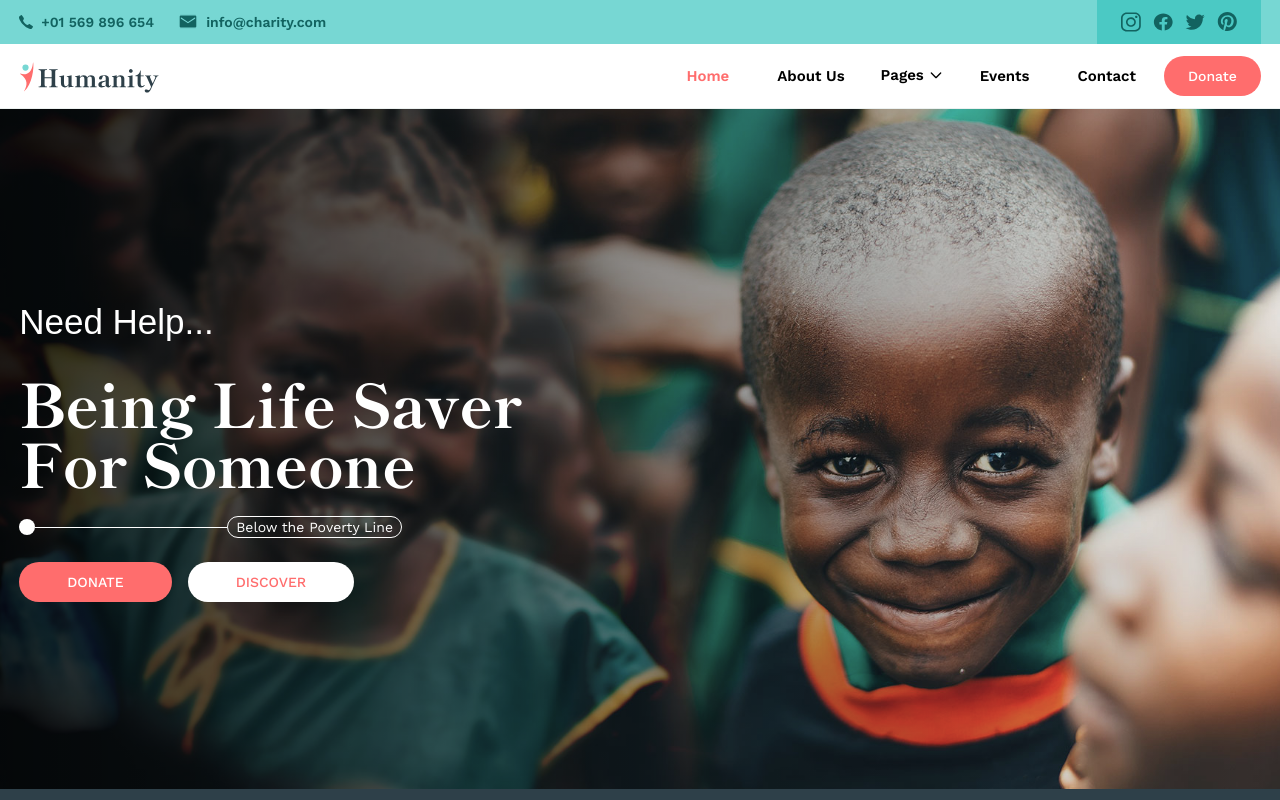
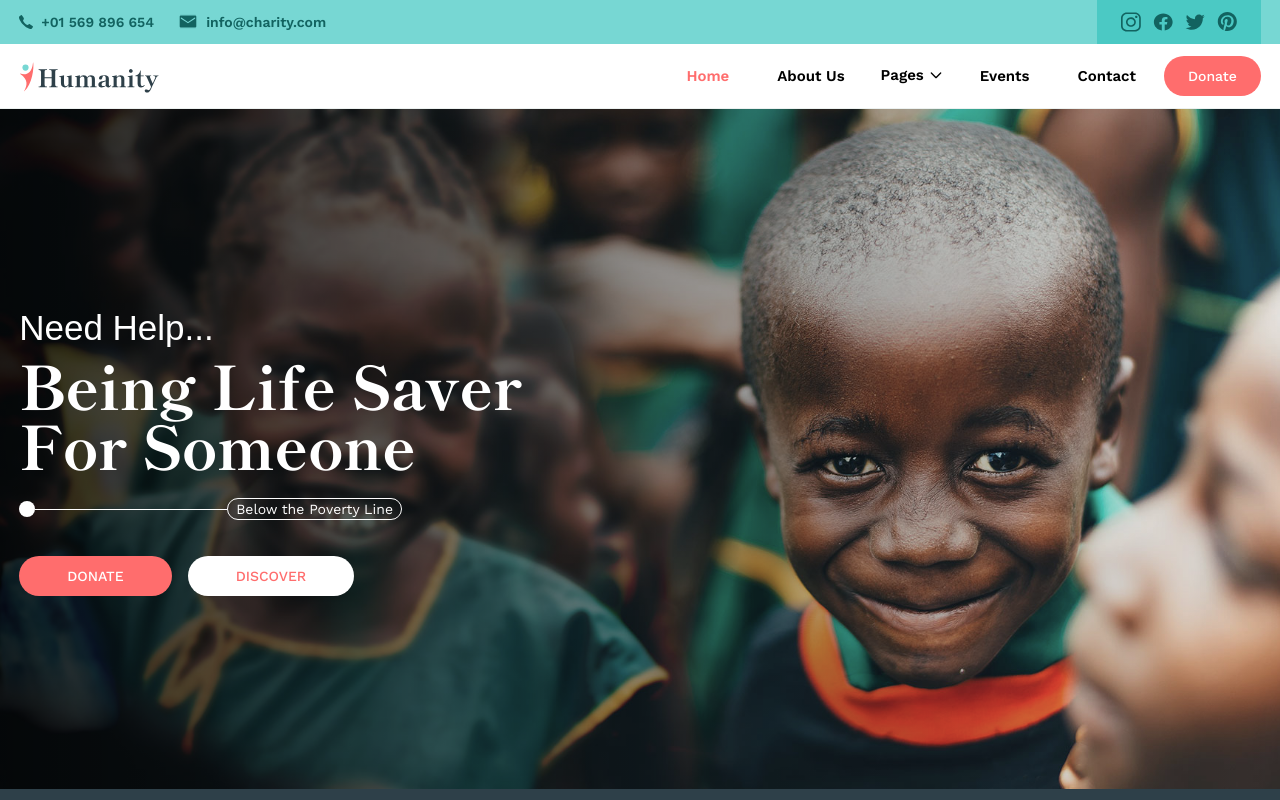
Before and after one commit to gpsimi/humanity_charity, a Next.js app: page / in a window 1280 px wide. Shown: the top 800 px of the page. Built offline with nearby package versions, Linux system fonts and the light colour scheme; a web font is replaced by a local one.

Commit message:
Update Homepage

```diff
--- a/components/Hero.tsx
+++ b/components/Hero.tsx
@@ -10,24 +10,25 @@ const Hero = () => {
         <h5 className="text-white font-mono text-[30px] md:text-[35px]">
           Need Help...
         </h5>
-                <h2 className="text-white font-serif text-[35px] md:text-6xl  max-w-xl font-bold my-4 md:my-6">
+        <h2 className="text-white font-serif text-[35px] md:text-6xl  max-w-xl font-bold md:mb-6">
           Being Life Saver For Someone
         </h2>
 
-                <div className="flex flex-row items-center mb-4 md:mb-6">
+        <div className="flex flex-row items-center mb-4 md:mb-9">
           <div className="flex items-center">
             <div className="bg-white p-2 rounded-full" />
             <div className="h-[1px] w-24 md:w-48 bg-white" />
           </div>
-                    <p className="text-white text-sm md:text-md font-normal border border-white px-2 rounded-full">Below the Poverty Line</p>
+          <p className="text-white text-sm md:text-md font-normal border border-white px-2 rounded-full">
+            Below the Poverty Line
+          </p>
         </div>
 
-
         <div className="flex flex-row gap-4">
-                    <Button className='bg-orange-1 text-white hero-button' asChild>
+          <Button className="bg-orange-1 text-white hero-button" asChild>
             <Link href="/our-causes">Donate</Link>
           </Button>
-                    <Button className='bg-white text-orange-1 hero-button'>
+          <Button className="bg-white text-orange-1 hero-button">
             Discover
           </Button>
         </div>
--- /dev/null
+++ b/components/HeroAbout.tsx
@@ -0,0 +1,9 @@
+import React from 'react'
+
+const HeroAbout = () => {
+  return (
+    <div>HeroAbout</div>
+  )
+}
+
+export default HeroAbout
```
Lines whose indentation alone changed are shown as unchanged.
